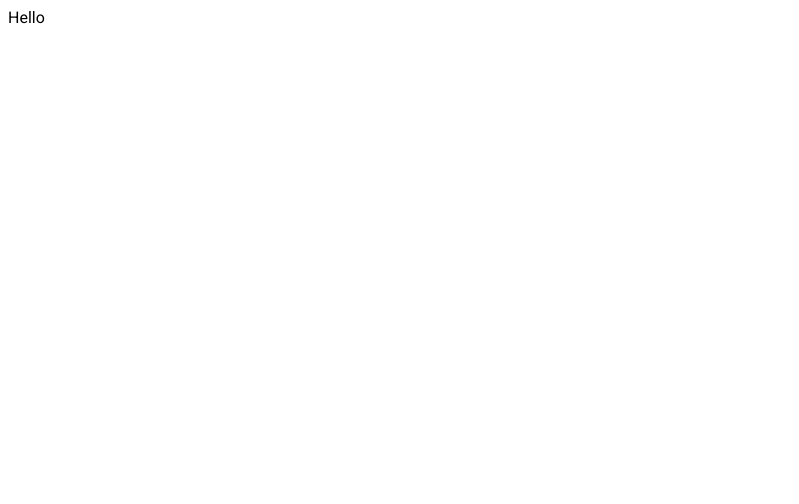
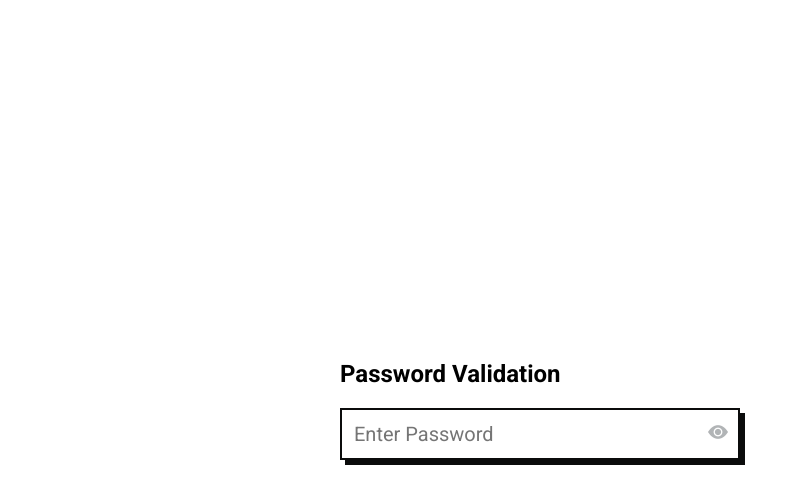
Before and after one commit to imtiazAhmd/password-validation, a website: page index.html in a window 1280 px wide. Shown: the whole page, without its empty margins (0-799 px from the left). Drawn offline with nearby package versions, Linux system fonts and the light colour scheme.

Commit message:
Adds UI component completed with styling for reveal icon

```diff
--- a/index.html
+++ b/index.html
@@ -10,8 +10,14 @@
 
   <body>
     <!--Elements visible to users go here-->
-				Hello
-				<script src="assets/js/index.js"></script>
+    <section class="container">
+      <h1>Password Validation</h1>
+      <div class="password-container">
+        <input type="password" id="passwordField" placeholder="Enter Password">
+        <i id="reveal-icon" class="bi bi-eye-fill"></i>
+      </div>
+    </section>
+    <script type="module" src="assets/js/index.js"></script>
   </body>
 
 </html>
--- /dev/null
+++ b/scss/base/_components.scss
@@ -0,0 +1,35 @@
+// Password component
+// -------------------------
+
+.password-container {
+  // This is the container of the input
+  position: relative; // This is to position the reveal icon
+  width: 25rem; // This is the width of the input
+  input[type="password"],
+  input[type="text"] {
+    font-size: 1.25rem; // This is the font size of the input
+    width: 100%; // This is the width of the input
+    padding: 0.75rem 2.25rem 0.75rem 0.75rem; // This is the padding of the input
+    box-sizing: border-box; // This is to include the border and padding in the width
+    border: 0.125rem solid $colour-black; // This is the border of the input
+    box-shadow: 0.3125rem 0.3125rem 0px 0px $colour-black; // This is the shadow that appears when the input is focused
+    &:focus {
+      outline: none; // This is to remove the default focus state
+      border: 0.125rem solid $colour-black; // This is the border that appears when the input is focused
+      box-shadow: 0.3125rem 0.3125rem 0px 0px $colour-black; // This is the shadow that appears when the input is focused
+    }
+  }
+}
+
+#reveal-icon {
+  position: absolute; // This is to position the reveal icon
+  top: 25%; // This is to vertically center the reveal icon
+  font-size: 1.25rem; // This is the font size of the reveal icon
+  right: 0.75rem; // This is the right padding of the input
+  color: $colour-light-grey; // This is the colour of the reveal icon
+  &:hover {
+    // This is the hover state of the reveal icon
+    color: $colour-blue; // This is the colour of the reveal icon when hovered
+    cursor: pointer; // This is to change the cursor to a pointer when hovered
+  }
+}
--- a/scss/main.scss
+++ b/scss/main.scss
@@ -1,3 +1,17 @@
 // Importing base styling
 @import "./base/fonts";
 @import "./base/colours";
+@import "./base/components";
+
+body {
+    display: flex; // This is to make the container a flex container
+    justify-content: center; // This is to horizontally center the container
+    align-items: center; // This is to vertically center the container
+    min-height: 100vh; // This is to make the container at least the height of the viewport
+    margin: 0; // This is to remove the default margin
+}
+
+.container {
+    width: 37.5rem; // 600px
+    padding: 1.25rem; // 20px
+}
```
Also changed, not shown: assets/css/style.css. Lines whose indentation alone changed are shown as unchanged.
